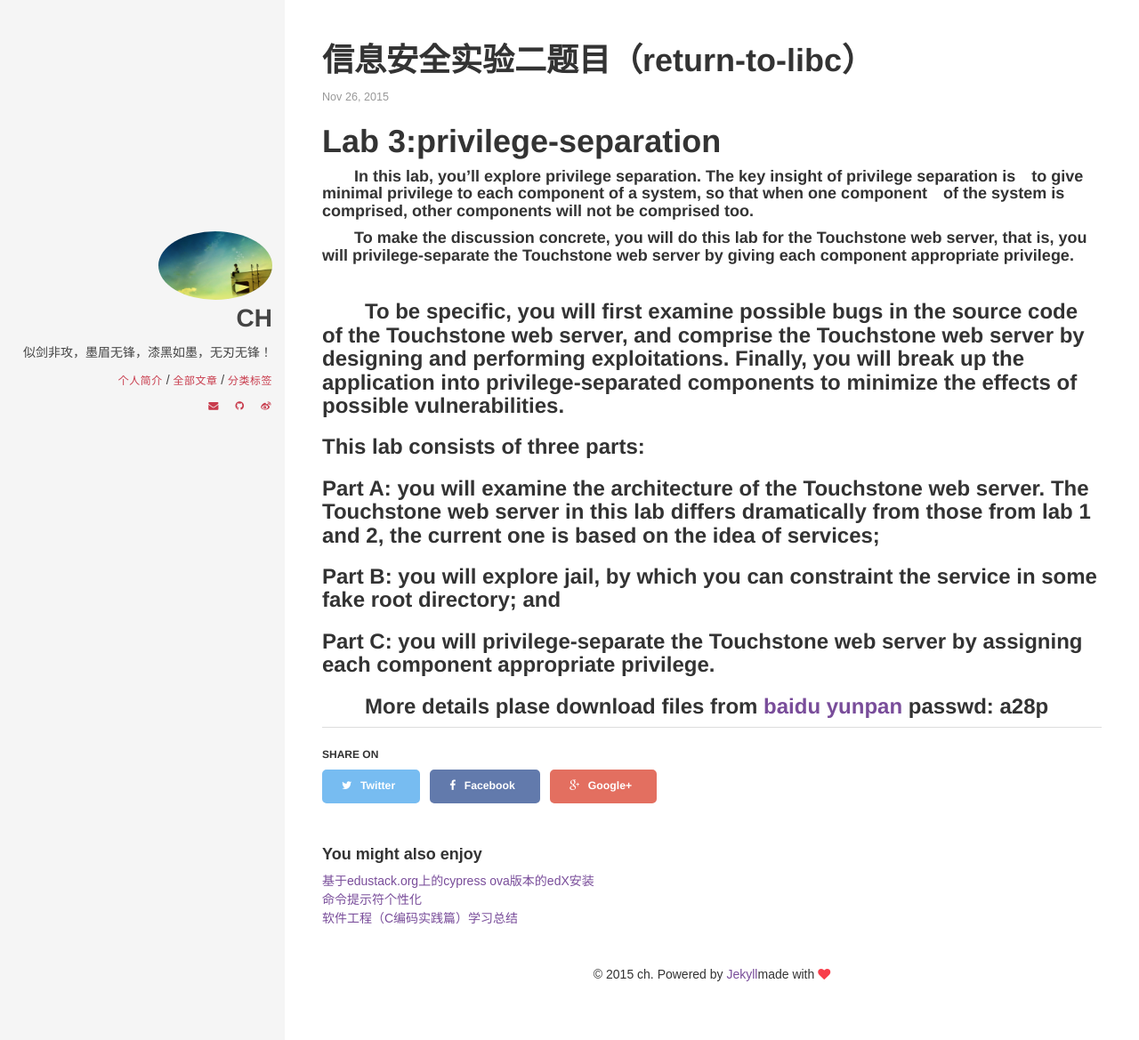
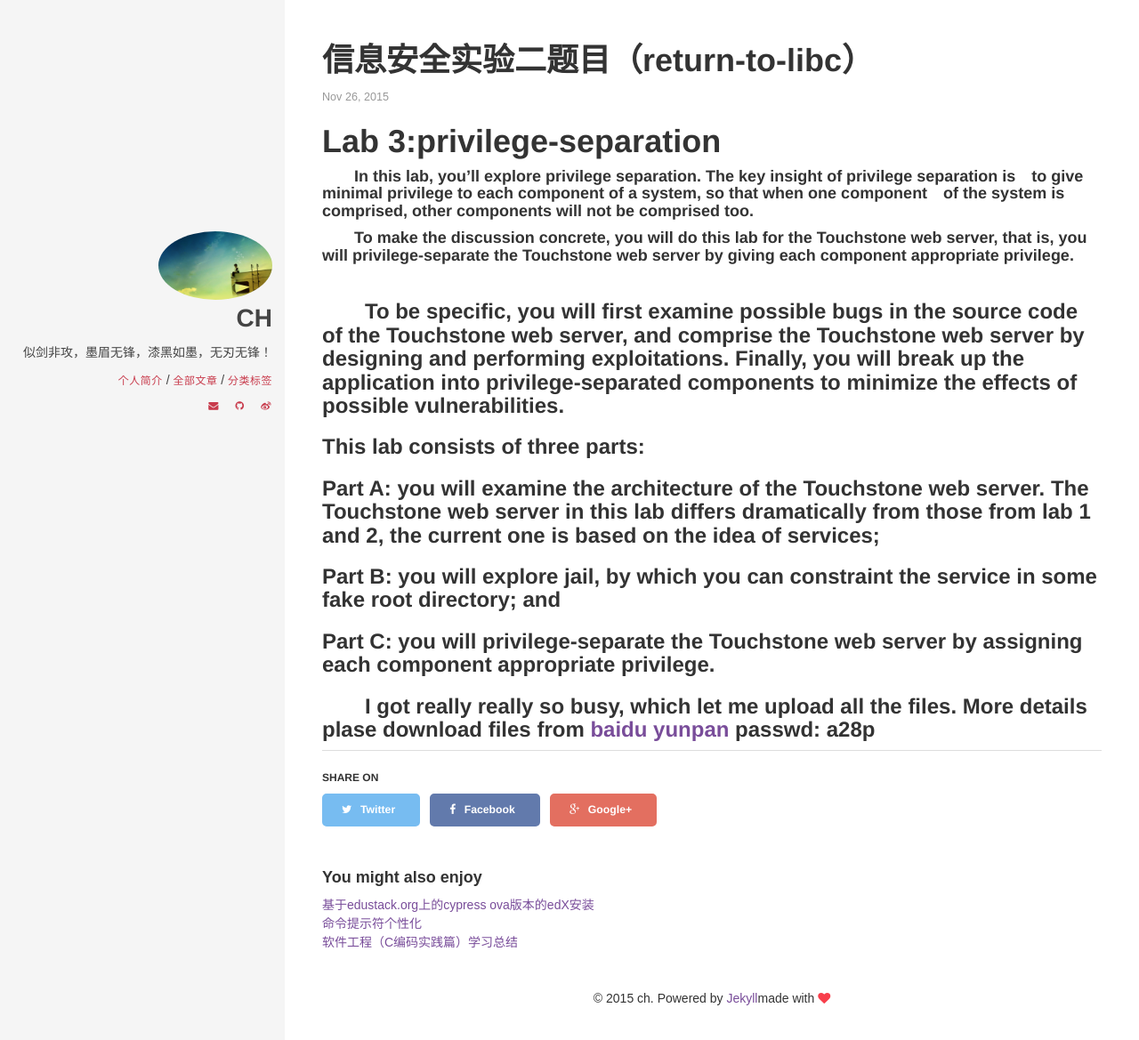
Before and after one commit to ch710798472/blog, a Jekyll site: the page built from _posts/2015-11-26-security-lab3.md, in a window 1280 px wide and 1175 px high. Shown: the top 1169 px of the window at 89% size. Built offline with Jekyll 4.4.1, drawn with Linux system fonts in a browser that asks for light colours; Markdown is read by kramdown in place of the engine named in the settings; comment, search, counter and statistics services are not loaded.

Commit message:
add security lab 3

```diff
--- a/_posts/2015-11-26-security-lab3.md
+++ b/_posts/2015-11-26-security-lab3.md
@@ -23,4 +23,4 @@ excerpt: "In this lab, you’ll explore privilege separation. The key insight of
 ###Part B: you will explore jail, by which you can constraint the service in some fake root directory; and
 ###Part C: you will privilege-separate the Touchstone web server by assigning each component appropriate privilege.
 
-###　　More details plase download files from [baidu yunpan](http://pan.baidu.com/s/1nts50oT) passwd: a28p
+###　　I got really really so busy, which let me upload all the files. More details plase download files from [baidu yunpan](http://pan.baidu.com/s/1nts50oT) passwd: a28p
```
